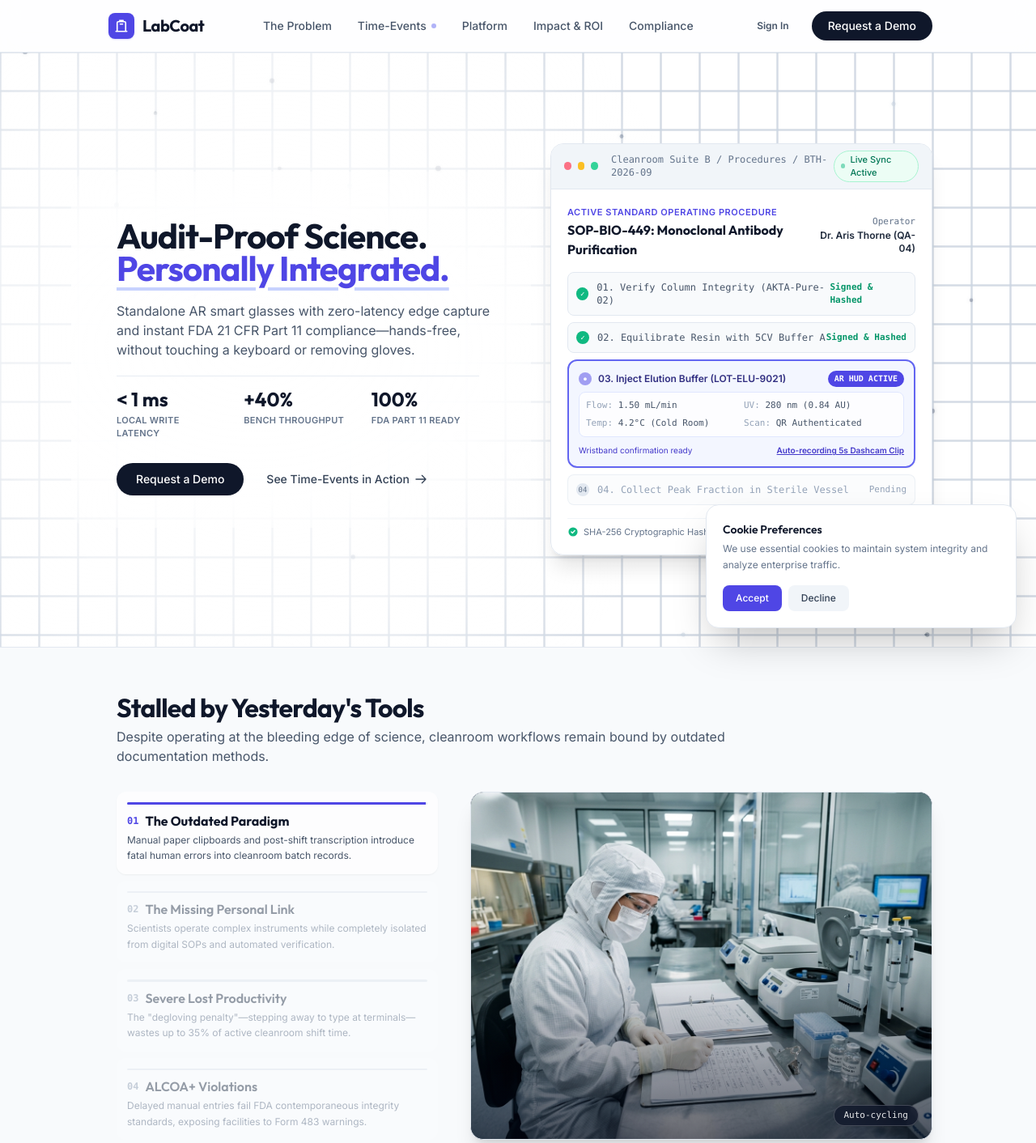
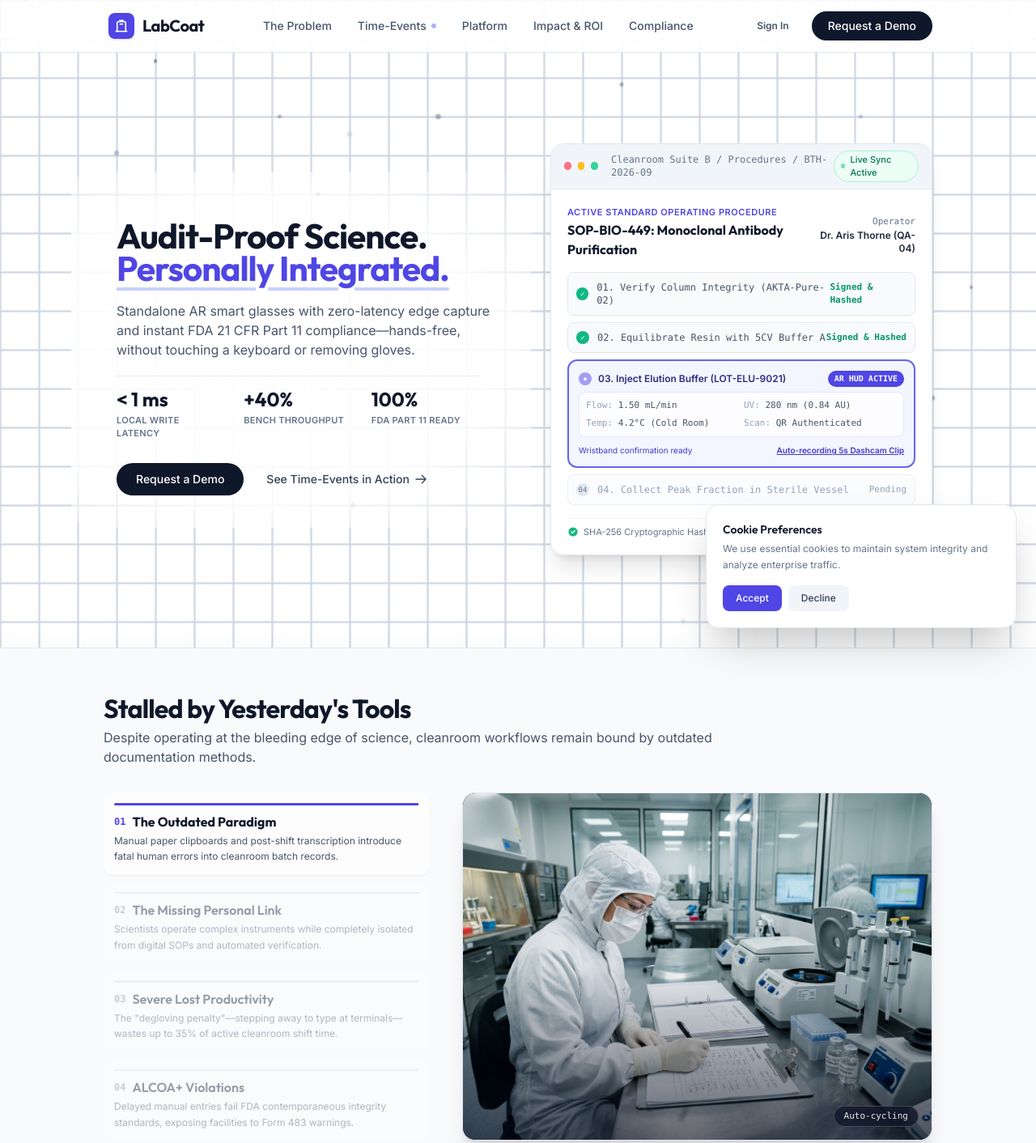
Before and after one commit to Ignacio-Cabanas-Pedraz/LabCoatWebPage, a website: page index.html in a window 1280 px wide. Shown: the top 1412 px of the page at 81% size. Drawn offline with Linux system fonts and the light colour scheme.

Commit message:
Minor adjustments to the background behaviour

```diff
--- a/index.html
+++ b/index.html
@@ -61,10 +61,10 @@
 
     <main class="pt-16">
 
-        <!-- 2. Hero Section (Benchling-Inspired Split with Thicker Muted Grid & Text Fade) -->
-        <section class="relative overflow-hidden border-b border-slate-200 bg-white min-h-[calc(100vh-4rem)] flex items-center py-12 px-10 sm:px-16 lg:px-24 xl:px-32" id="hero">
-            <!-- Animated Thicker Muted Grid Canvas with Soft Text Vignette -->
-            <canvas id="hero-grid-canvas" class="absolute inset-0 w-full h-full pointer-events-none z-0"></canvas>
+        <!-- 2. Hero Section (Benchling-Inspired Split with Fixed Animated Grid & Text Cover Effect) -->
+        <section class="relative border-b border-slate-200 bg-transparent min-h-[calc(100vh-4rem)] flex items-center py-12 px-10 sm:px-16 lg:px-24 xl:px-32" id="hero">
+            <!-- Animated Fixed Grid Canvas: stays fixed in viewport so next sections slide over and cover it -->
+            <canvas id="hero-grid-canvas" class="fixed inset-0 w-full h-full pointer-events-none z-0"></canvas>
 
             <div class="relative z-10 max-w-7xl mx-auto w-full flex flex-col lg:flex-row items-center gap-12 lg:gap-16">
                 <!-- Left: Authoritative Typography, Stats & Actions (with subtle legibility backdrop glow) -->
@@ -209,10 +209,10 @@
         </section>
 
         <!-- 3. The 4 Pain Points: Vertical List with Shifting Timer Bar & Wider Image -->
-        <section class="relative z-10 py-12 lg:py-14 px-10 sm:px-16 lg:px-24 xl:px-32 bg-slate-50 border-b border-slate-200" id="problem">
+        <section class="relative z-10 py-12 lg:py-14 px-10 sm:px-16 lg:px-24 xl:px-32 bg-slate-50 border-t border-b border-slate-200 shadow-[0_-4px_24px_rgba(0,0,0,0.03)]" id="problem">
             <div class="max-w-7xl mx-auto">
                 <!-- Shortened Section Title -->
-                <div class="max-w-3xl mb-6 lg:mb-8 lg:pl-4">
+                <div class="max-w-3xl mb-6 lg:mb-8">
                     <h2 class="text-2xl sm:text-3xl lg:text-[2rem] font-display font-bold text-slate-900 tracking-tight">
                         Stalled by Yesterday's Tools
                     </h2>
@@ -222,10 +222,10 @@
                 </div>
 
                 <!-- 2-Column Layout: Left Vertical Points (5 cols) + Right Wider Image (7 cols) -->
-                <div id="problem-showcase" class="grid grid-cols-1 lg:grid-cols-12 gap-6 lg:gap-10 items-stretch lg:pl-4">
+                <div id="problem-showcase" class="grid grid-cols-1 lg:grid-cols-12 gap-6 lg:gap-10 items-stretch">
 
                     <!-- Left: Vertical 4 Points with Animated Timer Separator -->
-                    <div class="lg:col-span-5 flex flex-col justify-between space-y-2">
+                    <div id="problem-list" class="lg:col-span-5 flex flex-col justify-between space-y-2">
 
                         <!-- Point 01 -->
                         <div class="problem-point-item cursor-pointer p-3 rounded-xl transition-all duration-300 bg-white/70 hover:bg-white border border-transparent hover:border-slate-200/80 shadow-none hover:shadow-sm" data-index="0">
--- a/js/script.js
+++ b/js/script.js
@@ -18,9 +18,8 @@ document.addEventListener('DOMContentLoaded', () => {
 
         function resizeCanvas() {
             dpr = window.devicePixelRatio || 1;
-            const rect = heroSection.getBoundingClientRect();
-            width = rect.width;
-            height = rect.height;
+            width = document.documentElement.clientWidth || window.innerWidth;
+            height = window.innerHeight;
 
             canvas.width = width * dpr;
             canvas.height = height * dpr;
@@ -137,7 +136,9 @@ document.addEventListener('DOMContentLoaded', () => {
         function render() {
             if (!isVisible) return;
 
-            ctx.clearRect(0, 0, width, height);
+            // Paint clean white background base
+            ctx.fillStyle = '#ffffff';
+            ctx.fillRect(0, 0, width, height);
 
             // 1. Draw Thicker, Crisp Light Grey Grid
             ctx.beginPath();
@@ -172,33 +173,22 @@ document.addEventListener('DOMContentLoaded', () => {
                 node.draw(ctx);
             });
 
-            // 4. Soft Vignette: Fades the grid and nodes behind the hero text for maximum legibility
-            const textFadeGradient = ctx.createRadialGradient(
-                width * 0.26, height * 0.48, 60,
-                width * 0.26, height * 0.48, width * 0.42
-            );
-            textFadeGradient.addColorStop(0, 'rgba(255, 255, 255, 0.86)');
-            textFadeGradient.addColorStop(0.6, 'rgba(255, 255, 255, 0.65)');
-            textFadeGradient.addColorStop(1, 'rgba(255, 255, 255, 0)');
-
-            ctx.fillStyle = textFadeGradient;
-            ctx.fillRect(0, 0, width, height);
-
             animationFrameId = requestAnimationFrame(render);
         }
 
         animationFrameId = requestAnimationFrame(render);
 
-        // Pause animation when scrolled off-screen
+        // Pause animation and hide canvas when scrolled off-screen
         const observer = new IntersectionObserver(([entry]) => {
             isVisible = entry.isIntersecting;
+            canvas.style.visibility = isVisible ? 'visible' : 'hidden';
             if (isVisible) {
                 cancelAnimationFrame(animationFrameId);
                 animationFrameId = requestAnimationFrame(render);
             } else {
                 cancelAnimationFrame(animationFrameId);
             }
-        }, { threshold: 0.05 });
+        }, { threshold: 0.01 });
 
         observer.observe(heroSection);
 
@@ -304,13 +294,16 @@ document.addEventListener('DOMContentLoaded', () => {
             });
         });
 
-        // Hover pause
-        problemShowcase.addEventListener('mouseenter', () => {
+        // Hover pause - only stop progress bar when hovering over the text outline, not the images
+        const problemList = document.getElementById('problem-list');
+        const hoverPauseTarget = problemList || problemShowcase;
+
+        hoverPauseTarget.addEventListener('mouseenter', () => {
             isHovered = true;
             if (problemTimerIndicator) problemTimerIndicator.textContent = "Paused";
         });
 
-        problemShowcase.addEventListener('mouseleave', () => {
+        hoverPauseTarget.addEventListener('mouseleave', () => {
             isHovered = false;
             timerStart = performance.now() - (lastProgress * STEP_DURATION);
             if (problemTimerIndicator) problemTimerIndicator.textContent = "Auto-cycling";
```
Also changed, not shown: css/tailwind.css.
